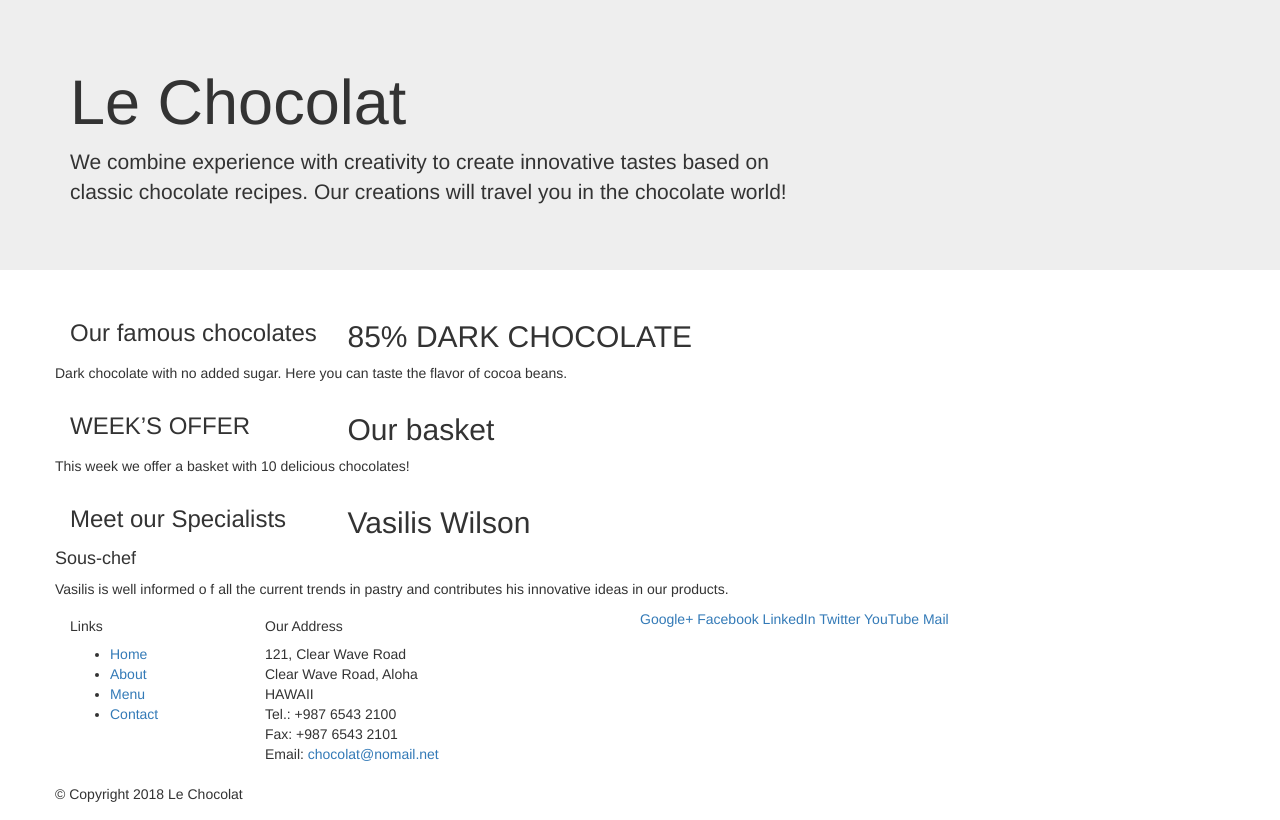
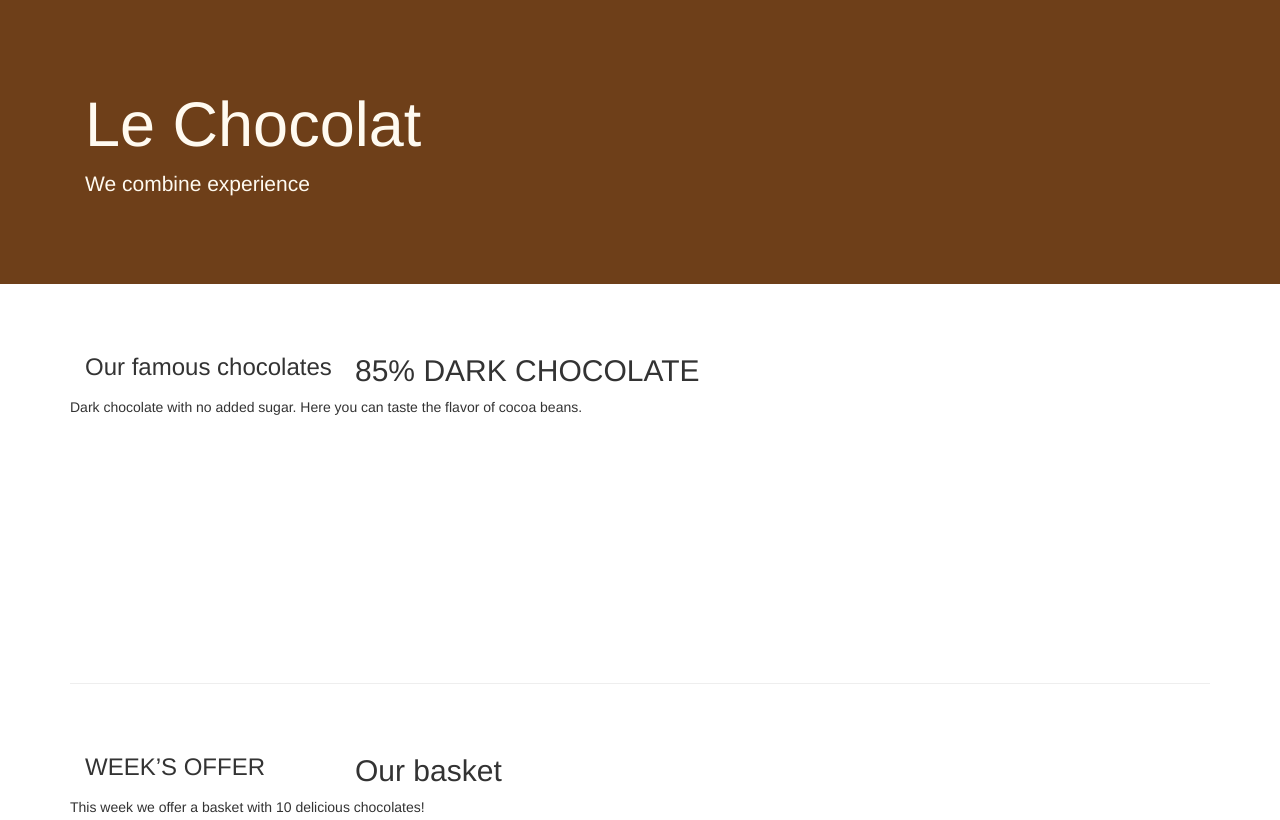
Before and after one commit to Najaf-Shr/NajafWEB2Bootstrap, a plain HTML site: page index.html in a window 1280 px wide. Shown: the top 820 px of the page. Drawn offline with nearby package versions, Linux system fonts and the light colour scheme.

Commit message:
Bootstrap GridPart 2

```diff
--- /dev/null
+++ b/css/styles.css
@@ -0,0 +1,26 @@
+.row-header{
+    margin:0px auto;
+    padding:0px;
+}
+.row-content {
+    margin:0px auto;
+    padding: 50px 0px 50px 0px;
+    border-bottom: 1px ridge;
+    min-height:400px;
+}
+.footer{
+    background-color: #dbb08d;
+    margin:0px auto;
+    padding: 20px 0px 20px 0px;
+}
+.jumbotron {
+    padding:70px 30px 70px 30px;
+    margin:0px auto;
+    background: #6E3F19;
+    color:floralwhite;
+}
+address{
+    font-size:80%;
+    margin:0px;
+    color:#0f0f0f;
+}
--- a/index.html
+++ b/index.html
@@ -8,6 +8,7 @@
     <meta http-equiv="x-ua-compatible" content="ie=edge">
     <!-- Bootstrap CSS -->
     <link rel="stylesheet" href="node_modules/bootstrap/dist/css/bootstrap.min.css">
+    <link href="css/styles.css" rel="stylesheet">
     <title>Le Chocolat</title>
 </head>
 
@@ -15,20 +16,17 @@
 
     <header class="jumbotron">
         <div class="container">
-            <div class="row">
+            <div class="row row-header">
                 <div class="col-12 col-sm-8">
                     <h1>Le Chocolat</h1>
-                    <p>We combine experience with creativity to create innovative tastes based on classic chocolate
-                        recipes. Our creations will travel you in the chocolate world!</p>
-                </div>
-                <div class="col col-sm">
+                    <p>We combine experience</p>
                 </div>
             </div>
         </div>
     </header>
 
     <div class="container">
-        <div class="row">
+        <div class="row flex-row-reverse row-content align-items-center">
             <div class="col-sm-4 col-md-3">
                 <h3>Our famous chocolates</h3>
             </div>
@@ -39,7 +37,7 @@
         </div>
 
 
-        <div class="row">
+        <div class="row row-content align-items-center">
             <div class="col-sm-4 col-md-3">
                 <h3>WEEK’S OFFER</h3>
             </div>
@@ -49,7 +47,7 @@
             </div>
         </div>
 
-        <div class="row">
+        <div class="row flex-row-reverse row-content align-items-center">
             <div class="col-sm-4 col-md-3">
                 <h3>Meet our Specialists</h3>
             </div>
@@ -67,19 +65,19 @@
         </div>
     </div>
 
-    <footer>
+    <footer class="footer">
         <div class="container">
             <div class="row">
                 <div class="col-5 offset-1 col-sm-2">
                     <h5>Links</h5>
-                    <ul>
+                    <ul class="list-unstyled">
                         <li><a href="#">Home</a></li>
                         <li><a href="#">About</a></li>
                         <li><a href="#">Menu</a></li>
                         <li><a href="#">Contact</a></li>
                     </ul>
                 </div>
-                <div class="col col-sm-4">
+                <div class="col col-sm- align-self-center">
                     <h5>Our Address</h5>
                     <address>
                         121, Clear Wave Road<br>
@@ -91,17 +89,17 @@
                     </address>
                 </div>
                 <div>
-                    <div>
+                    <div style="text-align:center">
                         <a href="http://google.com/+">Google+</a>
                         <a href="http://www.facebook.com/profile.php?id=">Facebook</a>
-                        <a href="http://www.linkedin.com/in/">LinkedIn</a>
+                        <a href="http://www.linkedin/">LinkedIn</a>
                         <a href="http://twitter.com/">Twitter</a>
                         <a href="http://youtube.com/">YouTube</a>
                         <a href="mailto:">Mail</a>
                     </div>
                 </div>
             </div>
-            <div class="row">
+            <div class="row justify-content-center">
                 <div>
                     <p> &copy; Copyright 2018 Le Chocolat</p>
                 </div>
```
